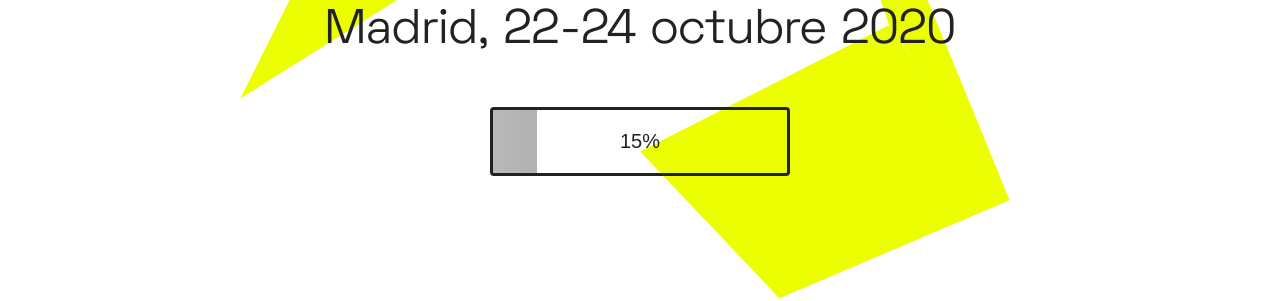
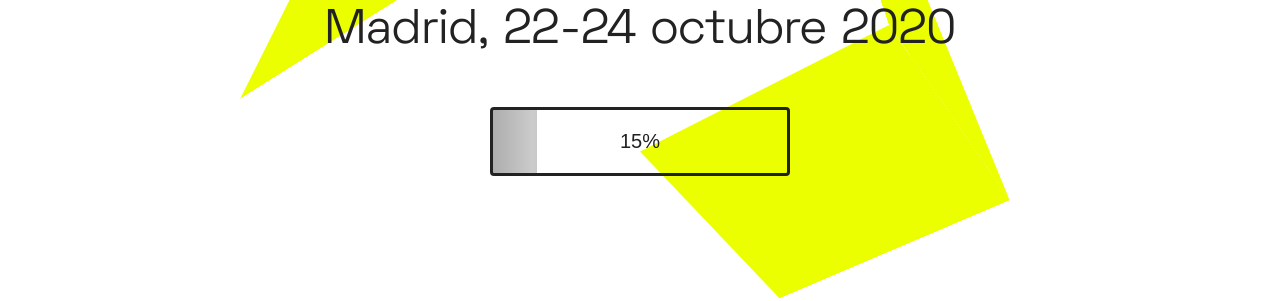
Before and after one commit to tarugoconf/tarugo22, a Jekyll site: the page built from index.html, in a window 1280 px wide. Shown: the part 446-747 px from the top of the page. Built offline with Jekyll 4.4.1, drawn with Linux system fonts in a browser that asks for light colours.

Commit message:
pequenos axustes

```diff
--- a/_layouts/home.html
+++ b/_layouts/home.html
@@ -4,8 +4,8 @@
     <meta name="viewport" content="width=device-width, initial-scale=1.0">
     <title>{{ page.title }}</title>
 
-    <link href="/apple-touch-icon.png" rel="apple-touch-icon">
-    <link href="/favicon-32x32.png" rel="icon" type="image/png" sizes="32x32">
+    <link href="apple-touch-icon.png" rel="apple-touch-icon">
+    <link href="favicon-32x32.png" rel="icon" type="image/png" sizes="32x32">
     <link rel="stylesheet" href="style.css">
 </head>
 <body id="top">
--- a/_sass/_fonts.scss
+++ b/_sass/_fonts.scss
@@ -1,22 +1,22 @@
 @font-face {
     font-family: "SpaceGrotesk Variable";
-    src: url("./fonts/SpaceGroteskVariable.woff2") format("woff2-variations");
+    src: url("fonts/SpaceGroteskVariable.woff2") format("woff2-variations");
 }
 @font-face {
     font-family: "SpaceGrotesk";
-    src: url("./fonts/SpaceGrotesk-Regular.woff2") format("woff2");
+    src: url("fonts/SpaceGrotesk-Regular.woff2") format("woff2");
     font-style: normal;
     font-weight: 400;
 }
 @font-face {
     font-family: "SpaceGrotesk";
-    src: url("./fonts/SpaceGrotesk-Medium.woff2") format("woff2");
+    src: url("fonts/SpaceGrotesk-Medium.woff2") format("woff2");
     font-style: normal;
     font-weight: 500;
 }
 @font-face {
     font-family: "SpaceGrotesk";
-    src: url("./fonts/SpaceGrotesk-Bold.woff2") format("woff2");
+    src: url("fonts/SpaceGrotesk-Bold.woff2") format("woff2");
     font-style: normal;
     font-weight: 700;
 }
--- a/_sass/_header.scss
+++ b/_sass/_header.scss
@@ -48,8 +48,7 @@
         left: 0;
         width: var(--progress);
         height: 100%;
-        background-image: linear-gradient(to right, #d4e319, #afbd0c, #d4e319);
-        background-image: linear-gradient(to right, #888, #666, #888);
+        background-image: linear-gradient(to right, #000, #999, #000);
         background-repeat: repeat-x;
         background-size: 200px 100%;
         animation-name: progressing;
```
